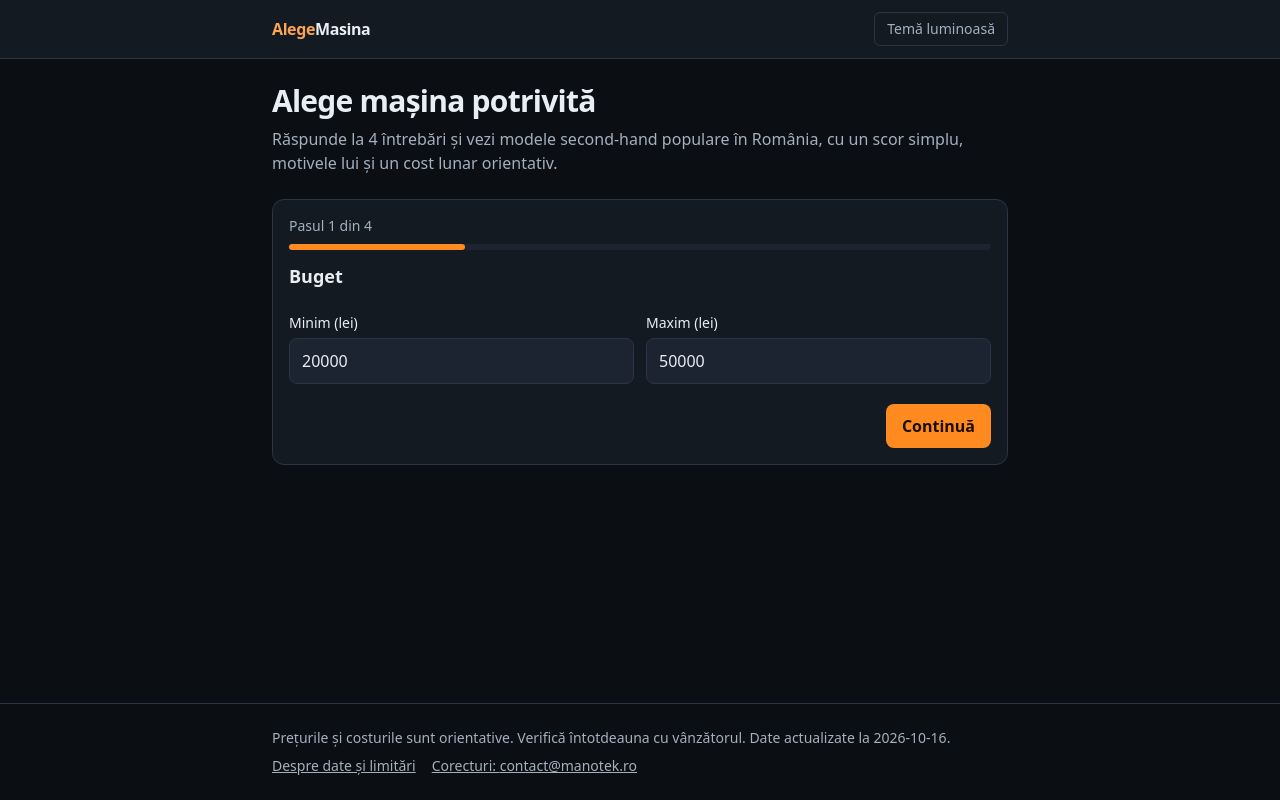
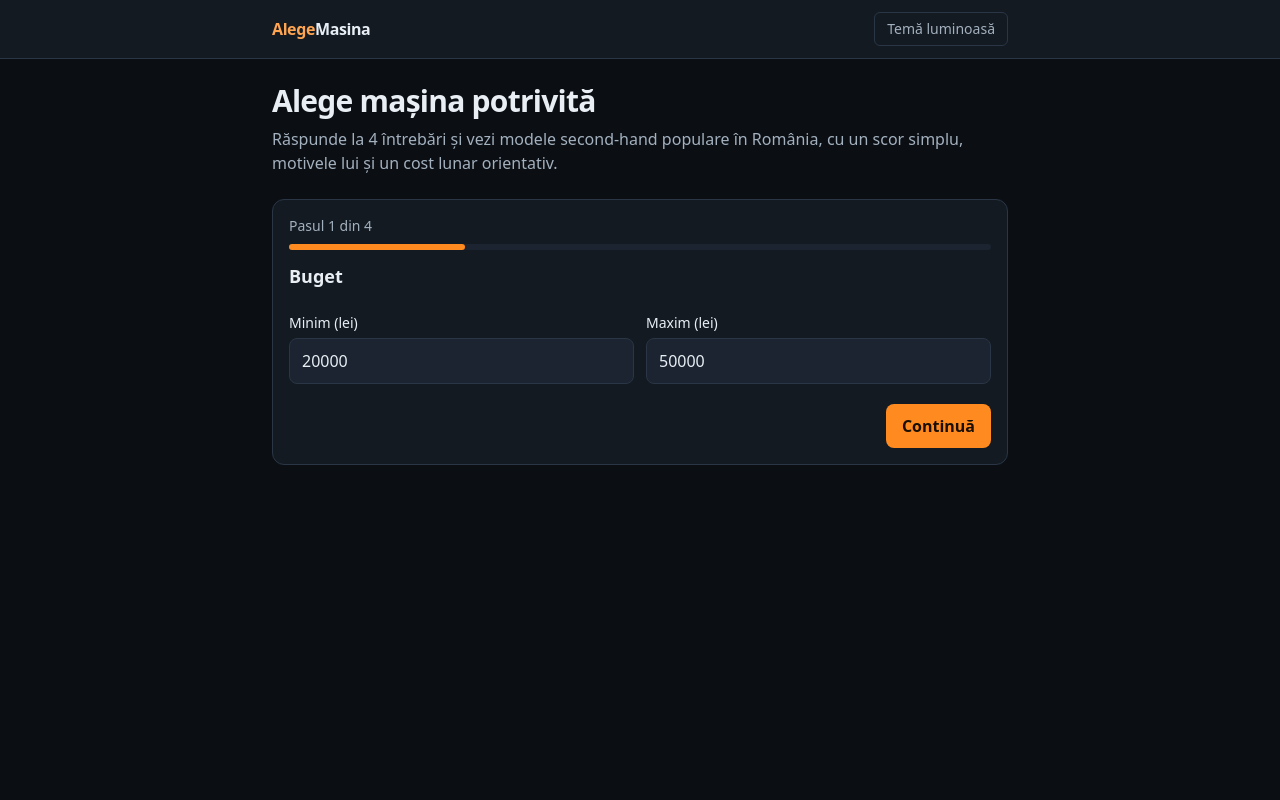
Before and after one commit to ManolacheIoan/used-car-advisor, a Next.js app: page / in a window 1280 px wide. Shown: the top 800 px of the page. Built offline with nearby package versions, Linux system fonts and the light colour scheme.

Commit message:
Remove layout shift on results and use median of 3 Lighthouse runs

```diff
--- a/lighthouserc.json
+++ b/lighthouserc.json
@@ -2,7 +2,7 @@
   "ci": {
     "collect": {
       "staticDistDir": "./out",
-      "numberOfRuns": 1,
+      "numberOfRuns": 3,
       "url": [
         "/",
         "/despre-date/",
--- a/src/app/layout.tsx
+++ b/src/app/layout.tsx
@@ -30,7 +30,10 @@ export default function RootLayout({ children }: LayoutProps<"/">) {
           Sari la conținut
         </a>
         <SiteHeader />
-        <main id="main" className="mx-auto w-full max-w-3xl flex-1 px-4 py-6">
+        <main
+          id="main"
+          className="mx-auto min-h-svh w-full max-w-3xl flex-1 px-4 py-6"
+        >
           {children}
         </main>
         <SiteFooter />
```
